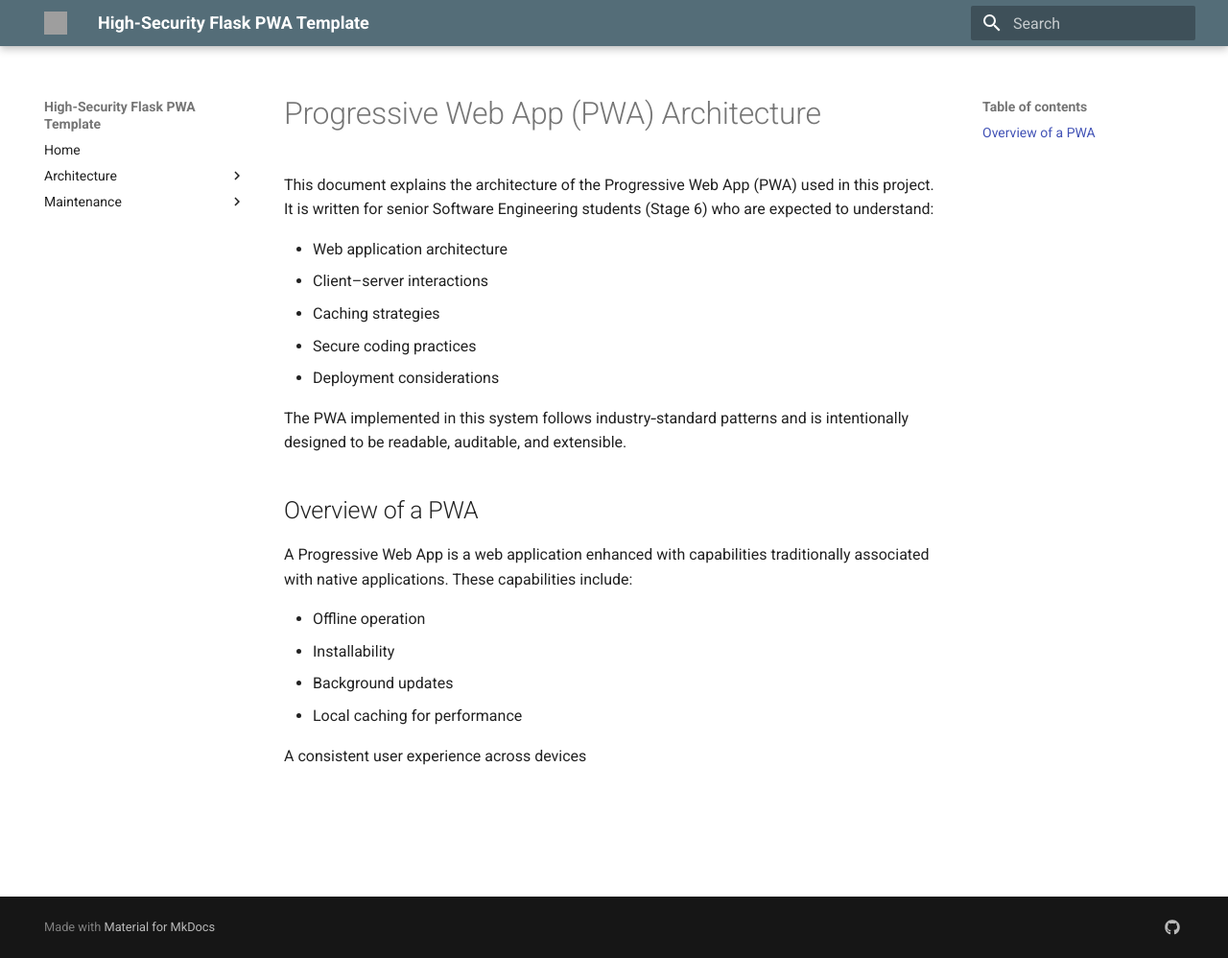
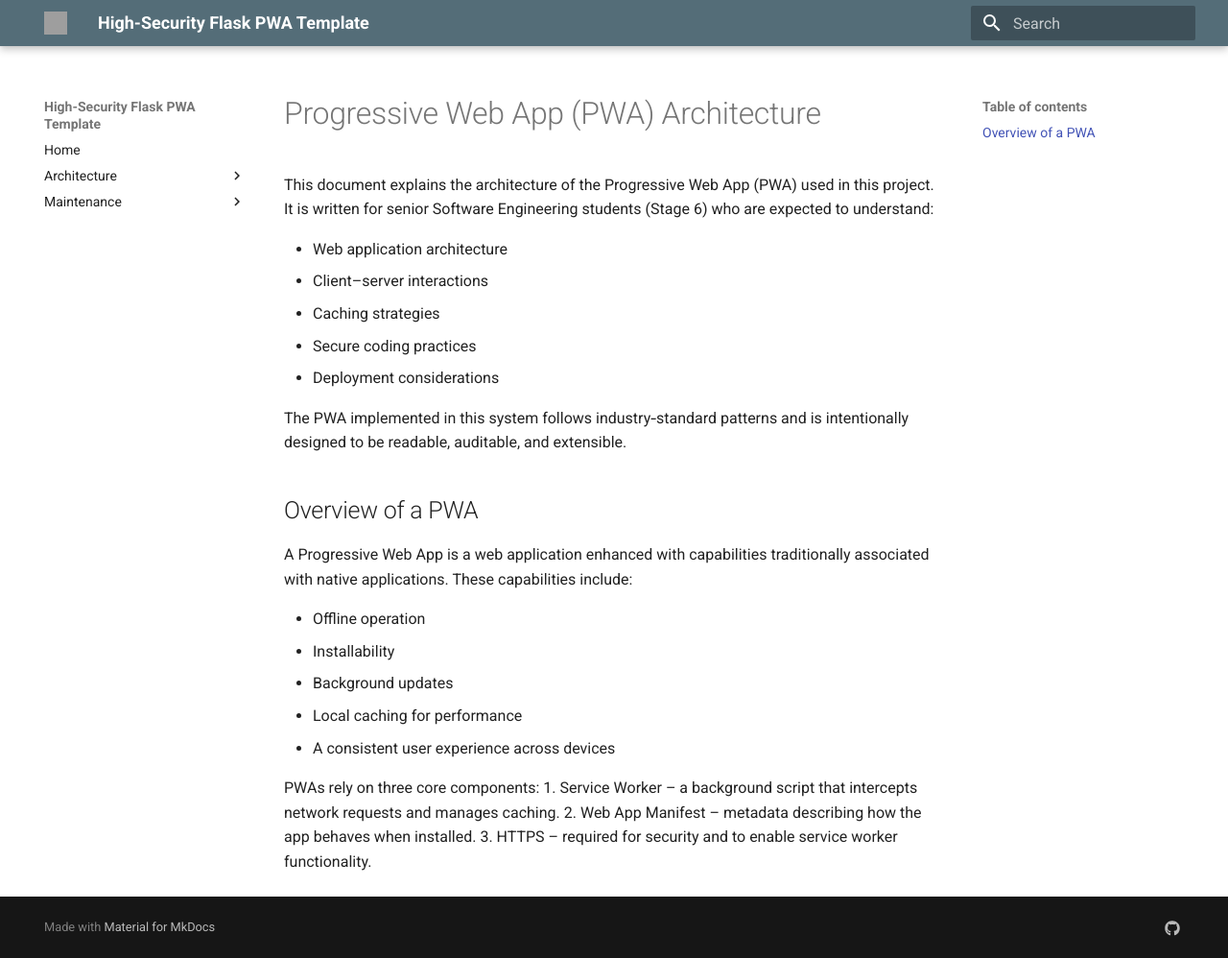
Before and after one commit to detnsw-sydtech/High-Security-Flask-PWA-Repo-Template, an MkDocs documentation site: the page built from docs/architecture/PWA_Overview.md, in a window 1280 px wide and 998 px high. Shown: the whole window at 96% size. Built offline with MkDocs 1.6.1 and Material for MkDocs 9.7.7, drawn with Linux system fonts in a browser that asks for light colours; grey boxes are pictures that could not be loaded.

Commit message:
Update PWA_Overview.md

```diff
--- a/docs/architecture/PWA_Overview.md
+++ b/docs/architecture/PWA_Overview.md
@@ -19,5 +19,9 @@ A Progressive Web App is a web application enhanced with capabilities traditiona
 - Installability
 - Background updates
 - Local caching for performance
+- A consistent user experience across devices
 
-A consistent user experience across devices
+PWAs rely on three core components:
+1. Service Worker – a background script that intercepts network requests and manages caching.
+2. Web App Manifest – metadata describing how the app behaves when installed.
+3. HTTPS – required for security and to enable service worker functionality.
```
